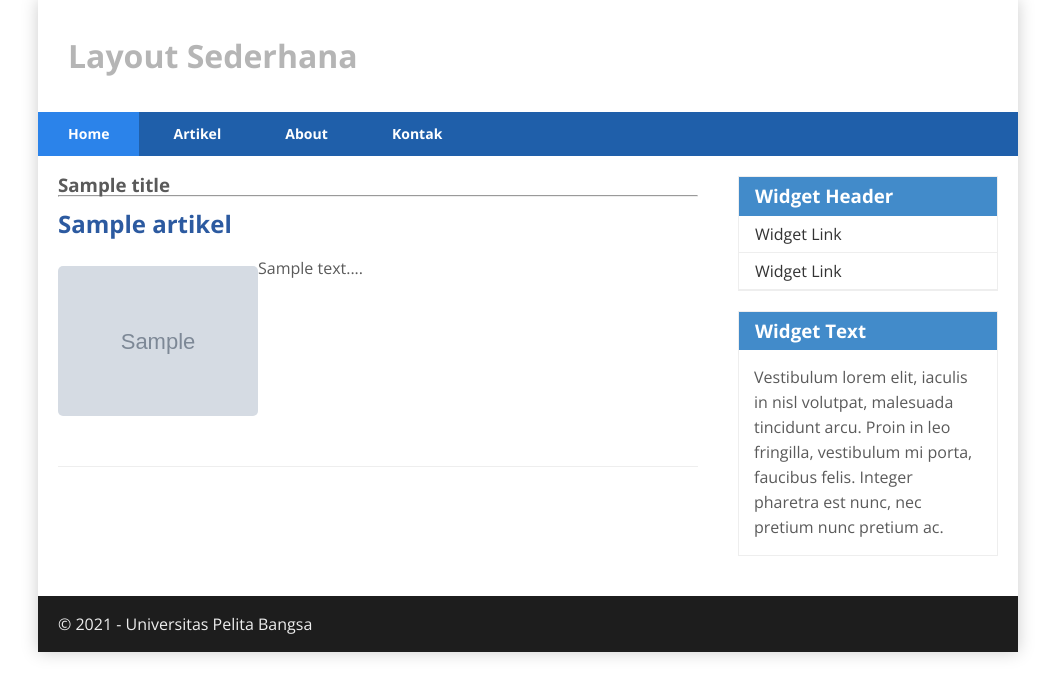
After one commit to ariq190505/Lab7web, a CodeIgniter 4 app: the page made by app/Views/artikel/index.php in a window 1280 px wide. The commit adds this page. Shown: the top 697 px of the page, without its empty margins (112-1167 px from the left). Run offline with PHP 8.4 and a stand-in for CodeIgniter, Linux system fonts and the light colour scheme; the template is opened without the code that fills it: most values are stand-ins (such as "Sample title", 1, 10 or a date in 2020); grey boxes marked "Sample" are stand-in pictures; some libraries are stand-ins or nearby versions.

Commit message:
Implementasi CRUD Artikel - Bagian 1
- Membuat ArtikelModel untuk tabel artikel
- Membuat Controller Artikel dengan method index
- Membuat view artikel/index untuk menampilkan daftar artikel
- Update routing untuk halaman artikel
- Konfigurasi database di file .env
- Menambahkan CSS styling untuk artikel
- Membuat script database_setup.sql untuk setup database
- Menambahkan method testdb untuk test koneksi database

```diff
--- a/app/Config/Routes.php
+++ b/app/Config/Routes.php
@@ -11,4 +11,4 @@ $routes->get('/', 'Home::index');
 $routes->get('/about', 'Page::about');
 $routes->get('/contact', 'Page::contact');
 $routes->get('/faqs', 'Page::faqs');
-$routes->get('/artikel', 'Page::artikel');
+$routes->get('/artikel', 'Artikel::index');
--- /dev/null
+++ b/app/Views/artikel/index.php
@@ -0,0 +1,21 @@
+<?= $this->include('template/header'); ?>
+
+<h1><?= $title; ?></h1>
+<hr>
+
+<?php if($artikel): ?>
+    <?php foreach($artikel as $row): ?>
+        <article class="entry">
+            <h2><a href="<?= base_url('/artikel/' . $row['slug']);?>"><?= $row['judul']; ?></a></h2>
+            <img src="<?= base_url('/gambar/' . $row['gambar']);?>" alt="<?= $row['judul']; ?>">
+            <p><?= substr($row['isi'], 0, 200); ?>...</p>
+        </article>
+        <hr class="divider" />
+    <?php endforeach; ?>
+<?php else: ?>
+    <article class="entry">
+        <h2>Belum ada data.</h2>
+    </article>
+<?php endif; ?>
+
+<?= $this->include('template/footer'); ?>
--- a/public/style.css
+++ b/public/style.css
@@ -261,3 +261,27 @@ box img {
 .artikel-list {
   margin-top: 20px;
 }
+
+/* Artikel Entry Styling */
+.entry h2 a {
+  color: #2c5aa0;
+  text-decoration: none;
+}
+
+.entry h2 a:hover {
+  color: #1a4480;
+  text-decoration: underline;
+}
+
+.entry img {
+  max-width: 200px;
+  height: auto;
+  border-radius: 5px;
+  margin: 10px 0;
+}
+
+.entry p {
+  text-align: justify;
+  line-height: 1.6;
+  margin: 10px 0;
+}
```
Also changed, not shown: app/Controllers/Artikel.php (added, +16 -0 lines), app/Controllers/Page.php (+23 -0 lines), app/Models/ArtikelModel.php (added, +13 -0 lines), database_setup.sql (added, +25 -0 lines), README.md, public/gambar/README.md (added).
